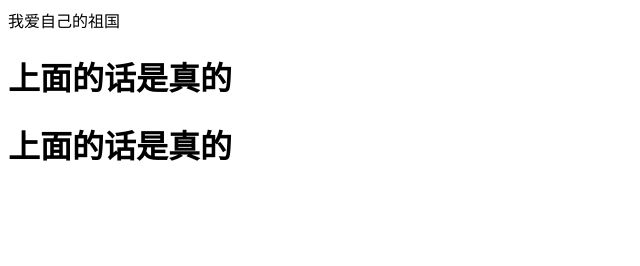
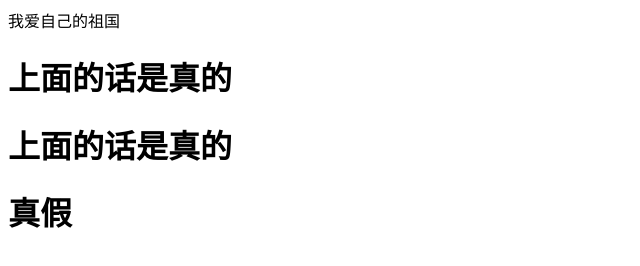
Before and after one commit to BryantJames/huadaxiaTest2, a plain HTML site: page index.html in a window 1280 px wide. Shown: the whole page, without its empty margins (0-640 px from the left). Drawn offline with Linux system fonts and the light colour scheme.

Commit message:
添加了真假

```diff
--- a/index.html
+++ b/index.html
@@ -1,3 +1,4 @@
 我爱自己的祖国
 <h1>上面的话是真的</h1>
 <h1>上面的话是真的</h1>
+<h1>真假</h1>
```
